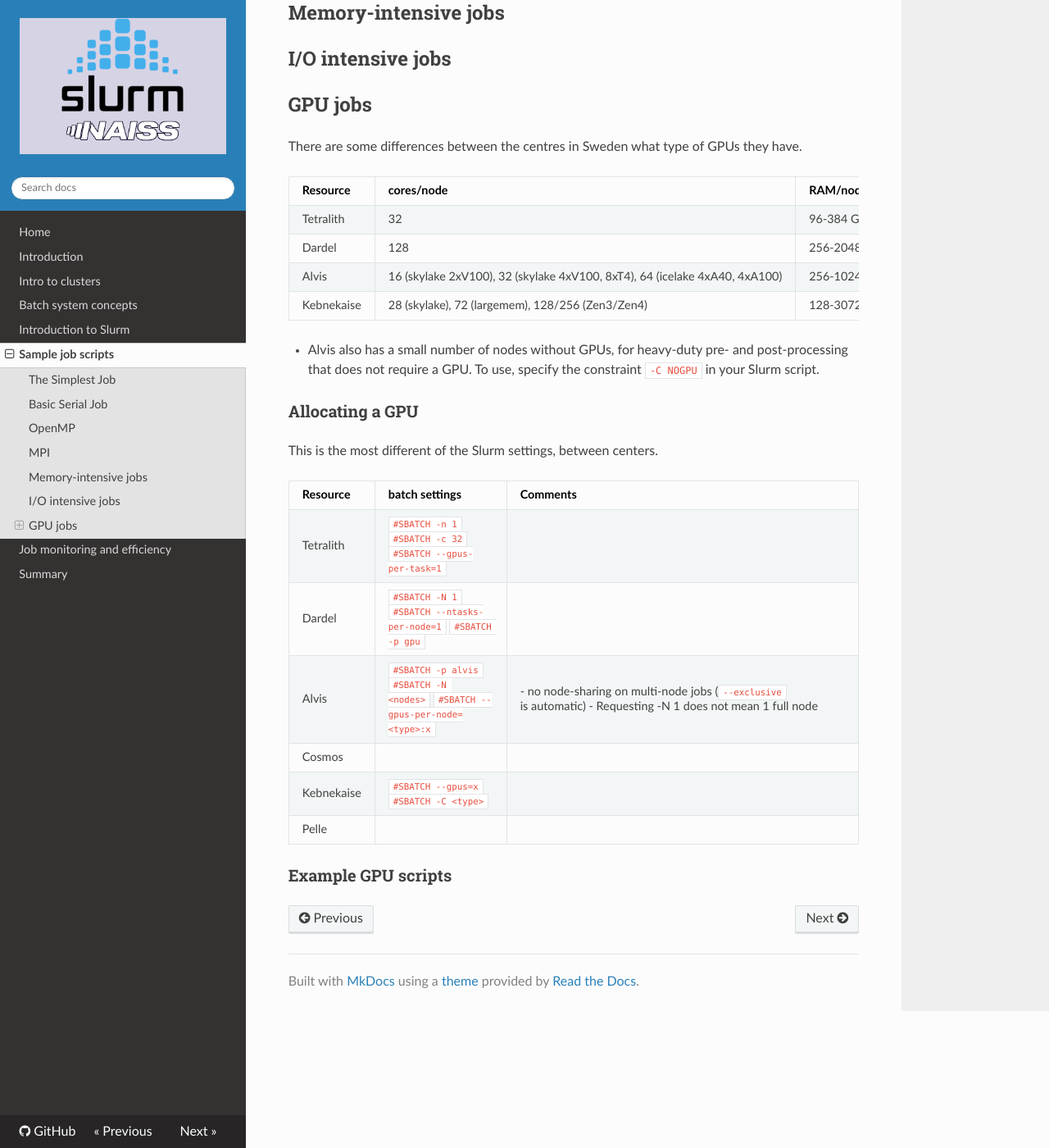
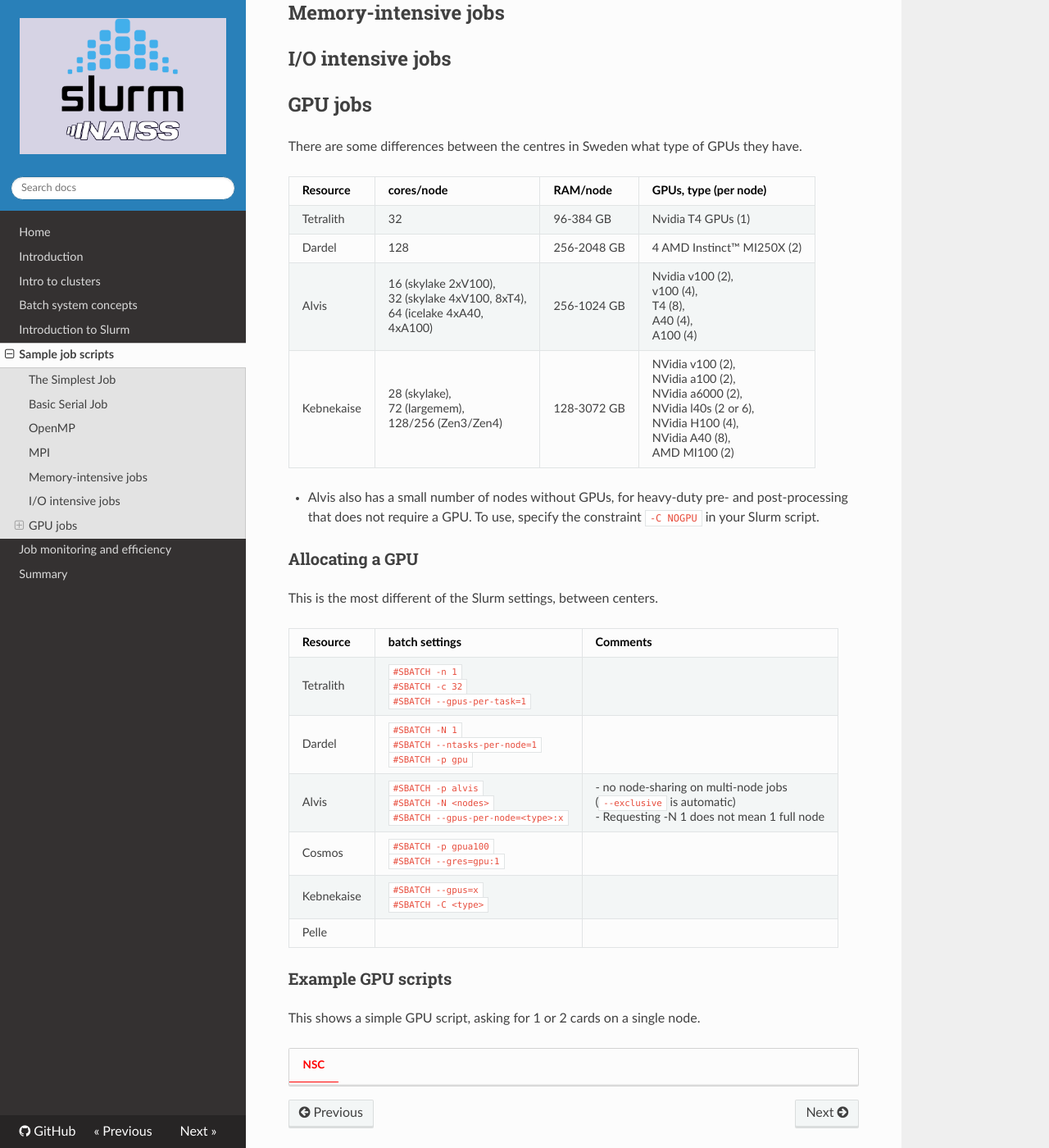
Before and after one commit to UPPMAX/NAISS_Slurm, an MkDocs documentation site: the page built from docs/jobscripts.md, in a window 1280 px wide and 1400 px high, scrolled down 1494 px. Shown: the whole window at 82% size. Built offline with MkDocs 1.6.1, drawn with Linux system fonts in a browser that asks for light colours; nearby versions of some CDN libraries.

Commit message:
Adding in linebreaks

```diff
--- a/docs/jobscripts.md
+++ b/docs/jobscripts.md
@@ -83,8 +83,8 @@
 | -------- | ---------- | -------- | ---- |
 | Tetralith | 32 | 96-384 GB | Nvidia T4 GPUs (1) |
 | Dardel | 128 | 256-2048 GB | 4 AMD Instinct™ MI250X (2) |
-| Alvis | 16 (skylake 2xV100), 32 (skylake 4xV100, 8xT4), 64 (icelake 4xA40, 4xA100) | 256-1024 GB | Nvidia v100 (2), v100 (4), T4 (8), A40 (4), A100 (4) |
-| Kebnekaise | 28 (skylake), 72 (largemem), 128/256 (Zen3/Zen4) | 128-3072 GB | NVidia v100 (2), a100 (2), a6000 (2), l40s (2 or 6), H100 (4), A40 (8), AMD MI100 (2) |
+| Alvis | 16 (skylake 2xV100), <br>32 (skylake 4xV100, 8xT4), <br>64 (icelake 4xA40, <br>4xA100) | 256-1024 GB | Nvidia v100 (2), <br>v100 (4), <br>T4 (8), <br>A40 (4), <br>A100 (4) |
+| Kebnekaise | 28 (skylake), <br>72 (largemem), <br>128/256 (Zen3/Zen4) | 128-3072 GB | NVidia v100 (2), <br>NVidia a100 (2), <br>NVidia a6000 (2), <br>NVidia l40s (2 or 6), <br>NVidia H100 (4), <br>NVidia A40 (8), <br>AMD MI100 (2) |
 
 - Alvis also has a small number of nodes without GPUs, for heavy-duty pre- and post-processing that does not require a GPU. To use, specify the constraint ``-C NOGPU`` in your Slurm script.
 
@@ -94,11 +94,15 @@
 
 | Resource | batch settings | Comments |
 | -------- | -------------- | -------- |
-| Tetralith | ``#SBATCH -n 1``  ``#SBATCH -c 32`` ``#SBATCH --gpus-per-task=1`` | |
-| Dardel    | ``#SBATCH -N 1``  ``#SBATCH --ntasks-per-node=1``  ``#SBATCH -p gpu`` | |
-| Alvis | ``#SBATCH -p alvis``  ``#SBATCH -N <nodes>``  ``#SBATCH --gpus-per-node=<type>:x`` | - no node-sharing on multi-node jobs  (``--exclusive`` is automatic)  - Requesting -N 1 does not mean 1 full node |
-| Cosmos | | |
-| Kebnekaise | ``#SBATCH --gpus=x``  ``#SBATCH -C <type>`` | |
+| Tetralith | ``#SBATCH -n 1``  <br>``#SBATCH -c 32`` <br>``#SBATCH --gpus-per-task=1`` | |
+| Dardel    | ``#SBATCH -N 1``  <br>``#SBATCH --ntasks-per-node=1``  <br>``#SBATCH -p gpu`` | |
+| Alvis | ``#SBATCH -p alvis``  <br>``#SBATCH -N <nodes>``  <br>``#SBATCH --gpus-per-node=<type>:x`` | - no node-sharing on multi-node jobs  <br> (``--exclusive`` is automatic)  <br>- Requesting -N 1 does not mean 1 full node |
+| Cosmos | ``#SBATCH -p gpua100`` <br>``#SBATCH --gres=gpu:1`` | |
+| Kebnekaise | ``#SBATCH --gpus=x``  <br>``#SBATCH -C <type>`` | |
 | Pelle | | |
 
 ### Example GPU scripts
+
+This shows a simple GPU script, asking for 1 or 2 cards on a single node.
+
+=== "NSC"
```
Also changed, not shown: docs/intro.md (+6 -6 lines).
